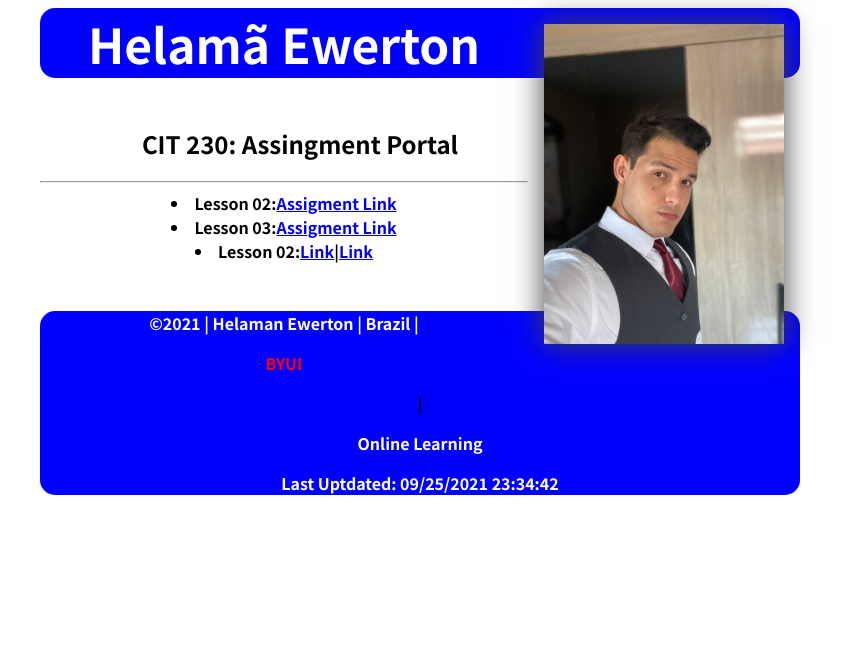
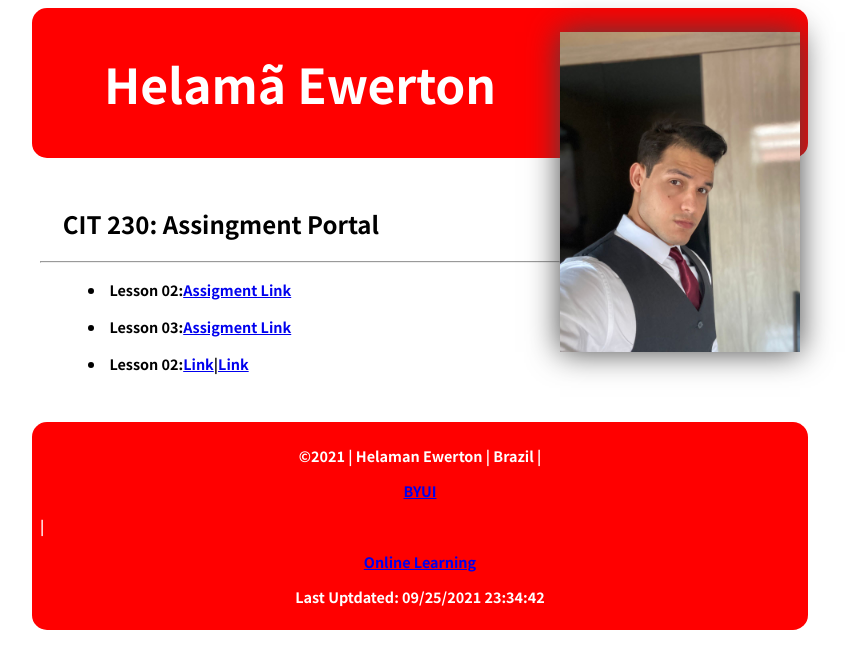
Before and after one commit to Hecris10/hecris10.github.io, a plain HTML site: page index.html in a window 1280 px wide. Shown: the whole page, without its empty margins (220-1074 px from the left). Drawn offline with Linux system fonts and the light colour scheme.

Commit message:
Update small.css

```diff
--- a/css/small.css
+++ b/css/small.css
@@ -2,69 +2,49 @@
 @import url('https://fonts.googleapis.com/css2?family=Noto+Sans+JP:wght@700&display=swap');
 body {
     font-family: 'Noto Sans JP', sans-serif;
+    font-size: .9rem;
 }
-
-
-/*tyography*/
-
-h1 {
-    font-size: 2rem;
-}
-
-
-/* HEADER MAIN FOOTER */
-
-
-/*margin*/
 
 header,
 main,
 footer {
     max-width: 760px;
     margin: 0 auto;
-    text-align: center;
 }
 
 header,
 footer {
-    width: 100%;
+    padding: 0.5rem;
+    background-color: red;
+    color: white;
+}
+
+main {
+    margin-top: 7%;
+    margin-bottom: 7%;
+}
+
+h1 {
+    text-align: center;
+    font-size: 2rem;
+}
+
+h2 {
+    font-size: 1rem;
+    margin-left: 3%;
+}
+
+li {
+    margin-left: 3rem;
+    margin-top: 1rem;
+}
+
+p {
+    text-align: center;
 }
 
 header img {
-    width: 10rem;
-    margin: 1rem;
+    width: 17rem;
+    margin: auto;
+    display: flex;
 }
-
-header h1 {
-    margin: 0;
-}
-
-main h2 {
-    margin-left: 2rem;
-}
-
-footer p {
-    text-align: center;
-}
-
-
-/*color*/
-
-header,
-footer {
-    background-color: blue;
-}
-
-h1 {
-    color: white;
-    font-weight: bold;
-}
-
-p {
-    color: white;
-}
-
-p a {
-    color: red;
-    text-decoration: none;
-}
```
